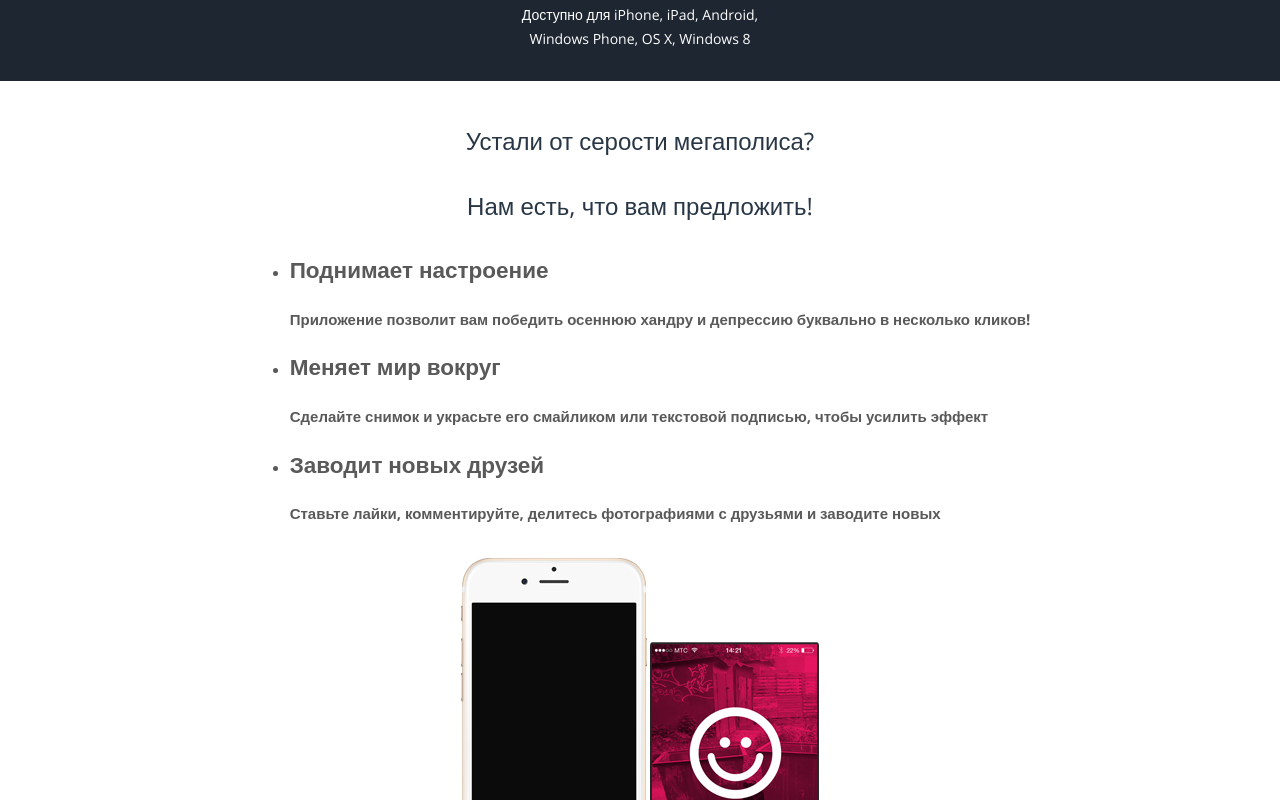
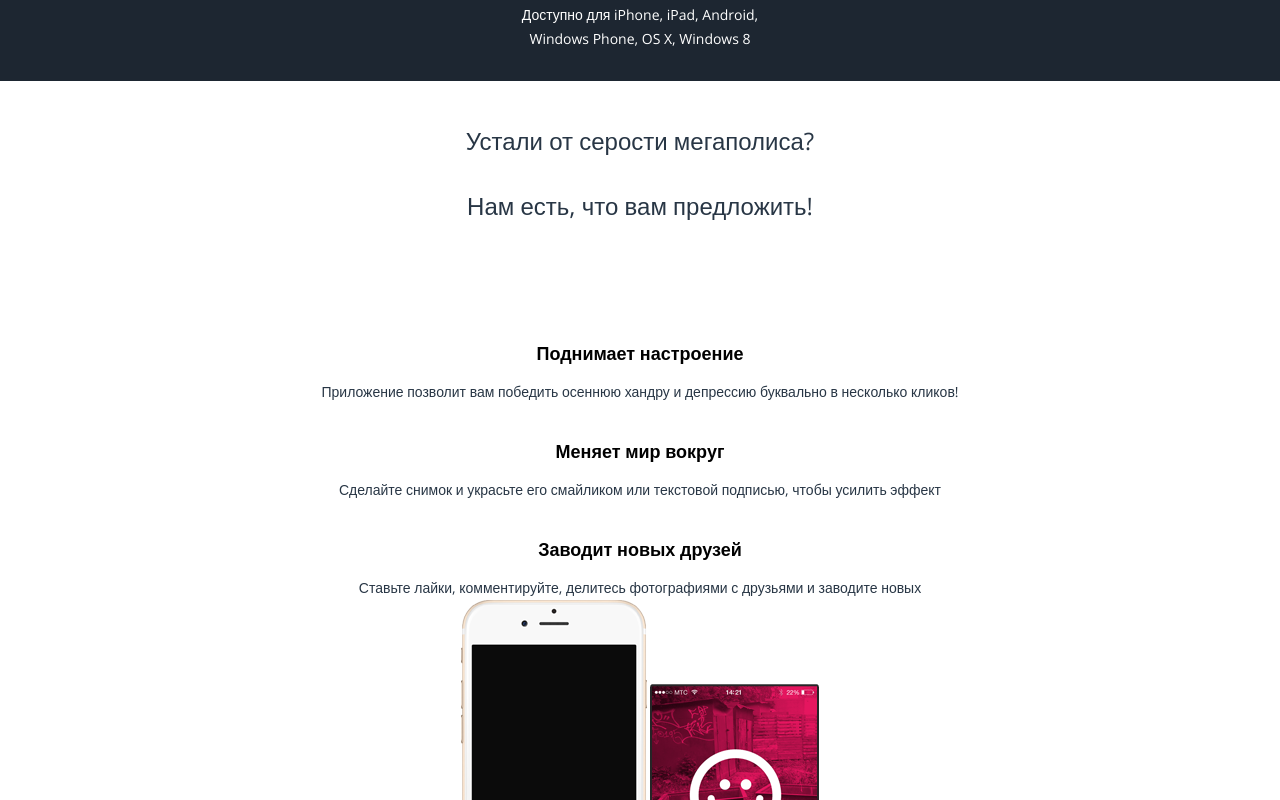
Before and after one commit to Muratovnik/Pink, a website: page index.html in a window 1280 px wide. Shown: the part 668-1468 px from the top of the page. Drawn offline with nearby package versions, Linux system fonts and the light colour scheme; files whose address does not match are found by name.

Commit message:
Advantages. Стили для -headline и __text

```diff
--- a/sass/advantages.scss
+++ b/sass/advantages.scss
@@ -1,3 +1,9 @@
+@mixin correct-list {
+  list-style: none;
+  margin: 0;
+  padding: 0;
+}
+
 .advantages{
   display: flex;
   flex-direction: column;
@@ -10,7 +16,11 @@
   line-height: 30px;
   font-weight: 400;
 
+
   margin: 0;
+  margin-bottom: 120px;
+
+
   & span {
     display: block;
     text-align: center;
@@ -20,3 +30,39 @@
     }
   }
 }
+
+
+.advantages__list{
+  @include correct-list;
+}
+
+.advantages__item{
+  text-align: center;
+
+  margin-bottom: 35px;
+
+  &:last-child{
+    margin-bottom: 0;
+  }
+}
+
+.advantages__text-headline{
+  margin: 0;
+
+  font-size: 18px;
+  line-height: 24px;
+  font-weight: 700;
+  color: #000000;
+
+  margin-bottom: 15px;
+}
+
+.advantages__text{
+  margin: 0;
+
+  font-size: 14px;
+  line-height: 24px;
+  color: #283645;
+  font-weight: 500;
+
+}
```
Also changed, not shown: css/advantages.css.
